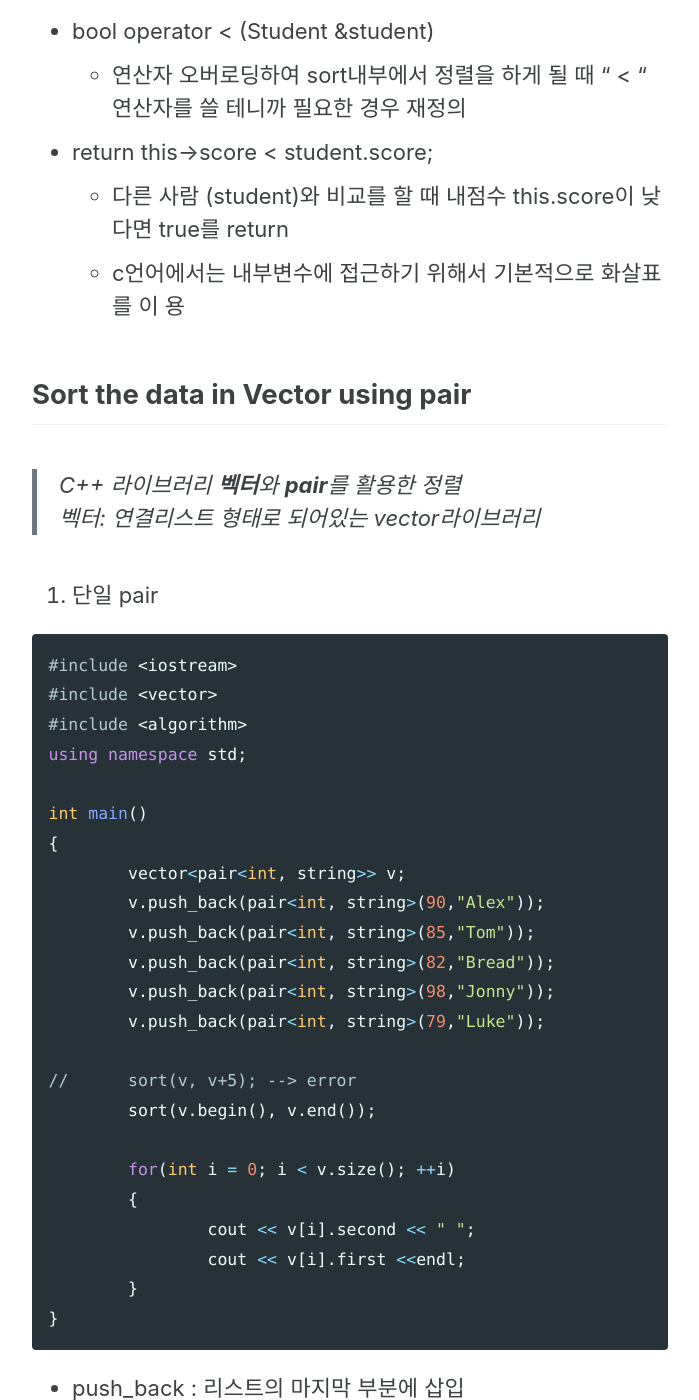
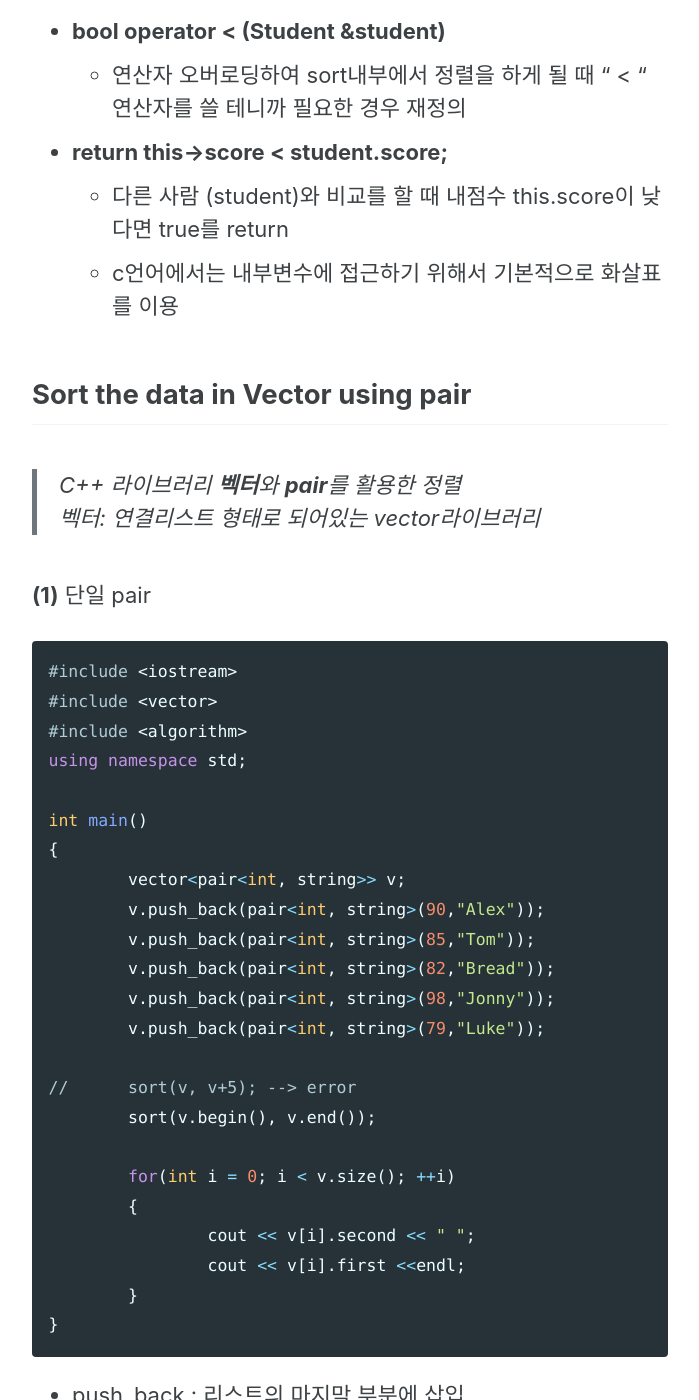
Before and after one commit to sujinsjlee/TIL, a Jekyll site: the page built from _posts/2020-03-30-C++_sort.md, in a window 1280 px wide and 1400 px high, scrolled down 3625 px. Shown: the whole window, without its empty margins (290-989 px from the left). Built offline with Jekyll 4.4.1, drawn with Linux system fonts in a browser that asks for light colours; cached includes are drawn as plain includes; nearby versions of some CDN libraries.

Commit message:
[C++] STL sort() update

````diff
--- a/_posts/2020-03-30-C++_sort.md
+++ b/_posts/2020-03-30-C++_sort.md
@@ -4,7 +4,7 @@ categories:
   - C++
 tags:
   - C++
-<!--link: -->
+link: https://mg729.github.io/c++/2020/03/30/C++_sort/
 ---
 
 
@@ -113,11 +113,11 @@ int main()
 	}
 }
 ```
-* bool operator < (Student &student)
+* **bool operator < (Student &student)**
 	* 연산자 오버로딩하여 sort내부에서 정렬을 하게 될 때  " < " 연산자를 쓸 테니까 필요한 경우 재정의
-* return this->score < student.score;
+* **return this->score < student.score;**
 	* 다른 사람 (student)와 비교를 할 때 내점수 this.score이 낮다면 true를 return
-	* c언어에서는 내부변수에 접근하기 위해서 기본적으로 화살표를 이 용
+	* c언어에서는 내부변수에 접근하기 위해서 기본적으로 화살표를 이용
 
 ## Sort the data in Vector using pair
 
@@ -125,7 +125,7 @@ int main()
 > 벡터: 연결리스트 형태로 되어있는 vector라이브러리
 
 
-1. 단일 pair
+**(1)** 단일 pair
 
 ```cpp
 #include <iostream>
@@ -158,7 +158,7 @@ int main()
 * 현재 선언된 pair의 second는 이름 정보를 의미
 
 
-2. 이중 pair
+**(2)** 이중 pair
 
 ```cpp
 #include <iostream>
````
